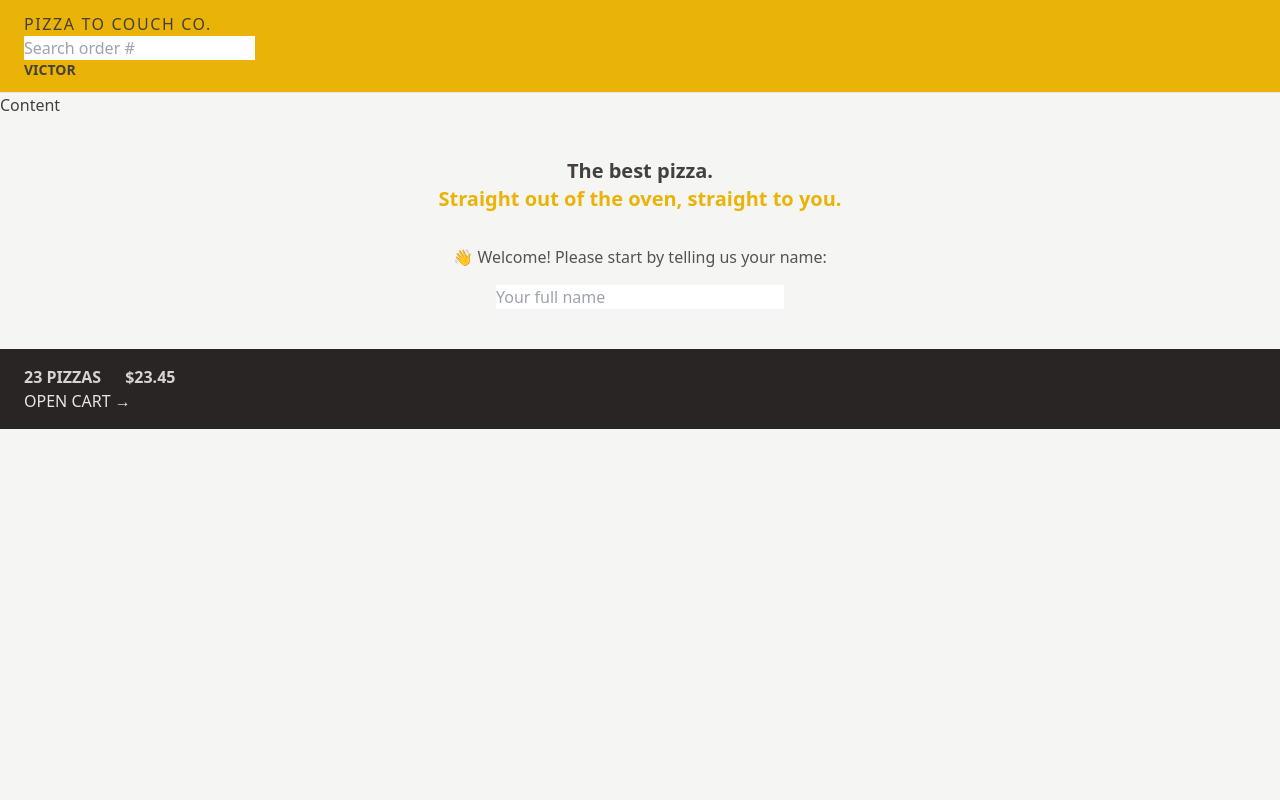
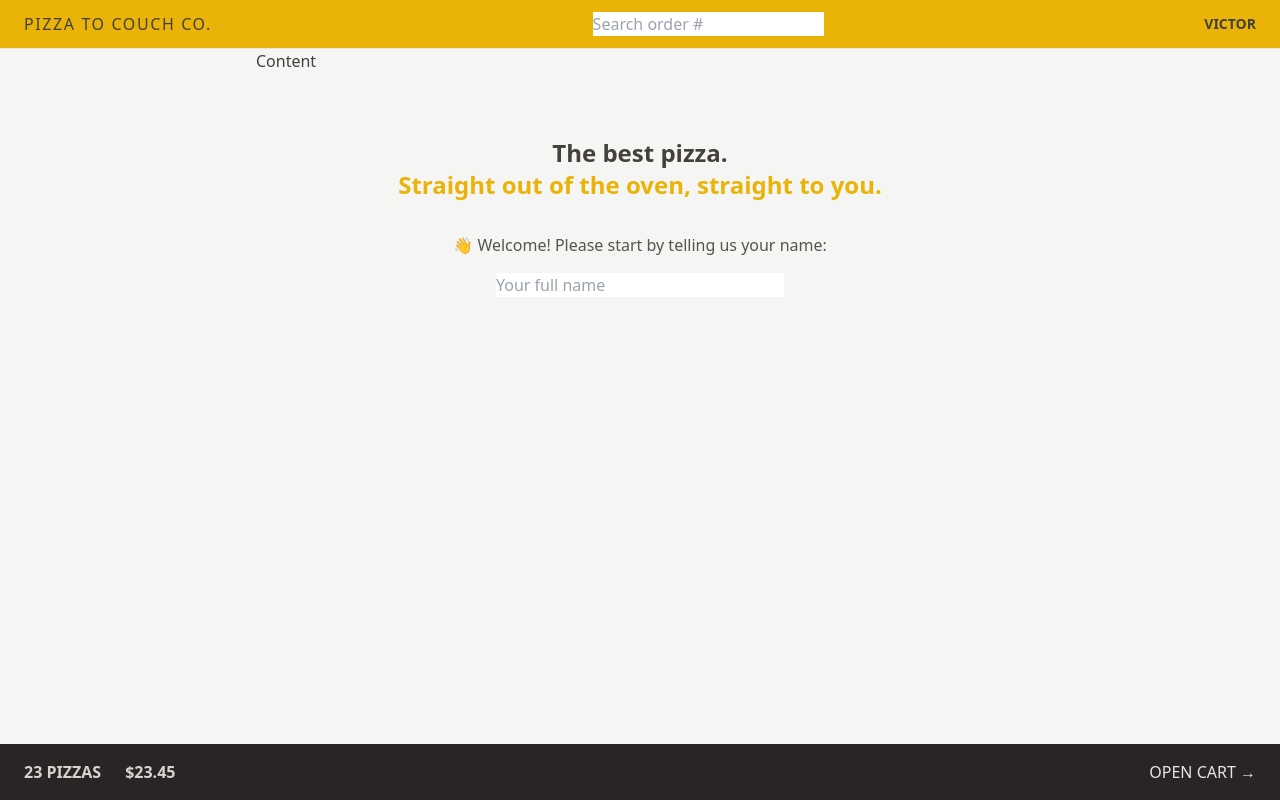
Before and after one commit to GloBoiVic/Pizza-to-Couch-Co, a React (Vite) app: page / in a window 1280 px wide. Built offline with nearby package versions, Linux system fonts and the light colour scheme.

Commit message:
Add styling to components

```diff
--- a/src/features/cart/CartOverview.jsx
+++ b/src/features/cart/CartOverview.jsx
@@ -2,7 +2,7 @@ import { Link } from 'react-router-dom';
 
 function CartOverview() {
   return (
-    <div className="px-4 py-4 text-sm uppercase bg-stone-800 text-stone-200 sm:px-6 md:text-base">
+    <div className="flex items-center justify-between px-4 py-4 text-sm uppercase bg-stone-800 text-stone-200 sm:px-6 md:text-base">
       <p className="space-x-4 font-semibold sm:space-x-6 text-stone-300">
         <span>23 pizzas</span>
         <span>$23.45</span>
--- a/src/ui/AppLayout.jsx
+++ b/src/ui/AppLayout.jsx
@@ -7,14 +7,16 @@ function AppLayout() {
   const navigation = useNavigation();
   const isLoading = navigation.state === 'loading';
   return (
-    <div className="layout">
+    <div className="grid h-screen grid-rows-[auto_1fr_auto]">
       {isLoading && <Loader />}
       <Header />
 
-      <main>
-        <h1>Content</h1>
-        <Outlet />
-      </main>
+      <div className="overflow-scroll">
+        <main className="max-w-3xl mx-auto">
+          <h1>Content</h1>
+          <Outlet />
+        </main>
+      </div>
 
       <CartOverview />
     </div>
--- a/src/ui/Header.jsx
+++ b/src/ui/Header.jsx
@@ -4,7 +4,7 @@ import Username from '../features/user/Username.jsx';
 
 function Header() {
   return (
-    <header className="px-4 py-3 uppercase bg-yellow-500 border-b border-stone-200 sm:px-6">
+    <header className="flex items-center justify-between px-4 py-3 uppercase bg-yellow-500 border-b border-stone-200 sm:px-6">
       <Link to="/" className="tracking-widest">
         Pizza to Couch Co.
       </Link>
--- a/src/ui/Home.jsx
+++ b/src/ui/Home.jsx
@@ -2,8 +2,8 @@ import CreateUser from '../features/user/CreateUser.jsx';
 
 function Home() {
   return (
-    <div className="my-10 text-center">
-      <h1 className="mb-8 text-xl font-semibold ">
+    <div className="px-4 my-10 text-center sm:my-16">
+      <h1 className="mb-8 text-2xl font-semibold ">
         The best pizza.
         <br />
         <span className="text-yellow-500">Straight out of the oven, straight to you.</span>
```
